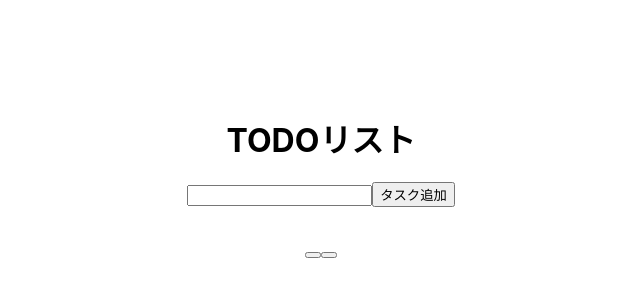
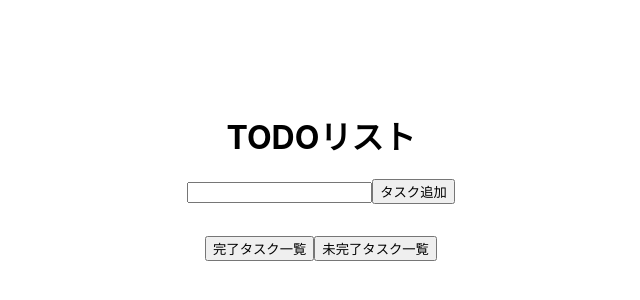
Before and after one commit to itona-22FH/todo-next-menta, a Next.js app: page / in a window 1280 px wide. Shown: the part 224-524 px from the top of the page, without its empty margins (319-959 px from the left). Built offline with nearby package versions, Linux system fonts and the light colour scheme.

Commit message:
Add a text property to the LinkButton component.

```diff
--- a/pages/index.tsx
+++ b/pages/index.tsx
@@ -83,8 +83,8 @@ export default function Home() {
         </ul>
 
         <div>
-          <LinkButton url="/completeTodo" />
-          <LinkButton url="/notCompleteTodo" />
+          <LinkButton url="/completeTodo" text="完了タスク一覧" />
+          <LinkButton url="/notCompleteTodo" text="未完了タスク一覧" />
         </div>
       </main>
     </div>
```
